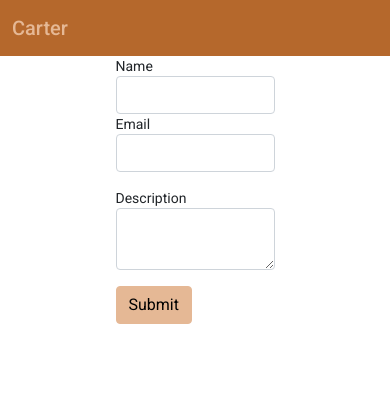
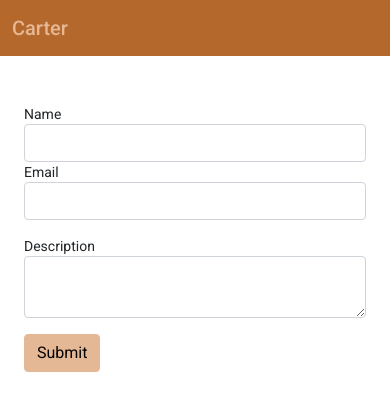
Before and after one commit to SivarajRathinam/angular-ecommerce, an Angular app: page /contact in a window 390 px wide. Shown: the top 410 px of the page. Built offline with nearby package versions, Linux system fonts and the light colour scheme.

Commit message:
updating contacts design

```diff
--- a/src/app/contact/contact.component.html
+++ b/src/app/contact/contact.component.html
@@ -1,7 +1,7 @@
 <router-outlet></router-outlet>
-<div class="container">
+<div class="container my-5">
     <div class="row justify-content-center m-auto">
-        <div class="col-6">
+        <div class="col-md-6">
             <form (ngSubmit)="handleSubmit()" [formGroup]="form" [ngClass]="showError">
                 <div mb-3>
                     <label for="nameLabel">Name</label>
```
Also changed, not shown: 4 other files (tests, documents, lock files or other folders).
